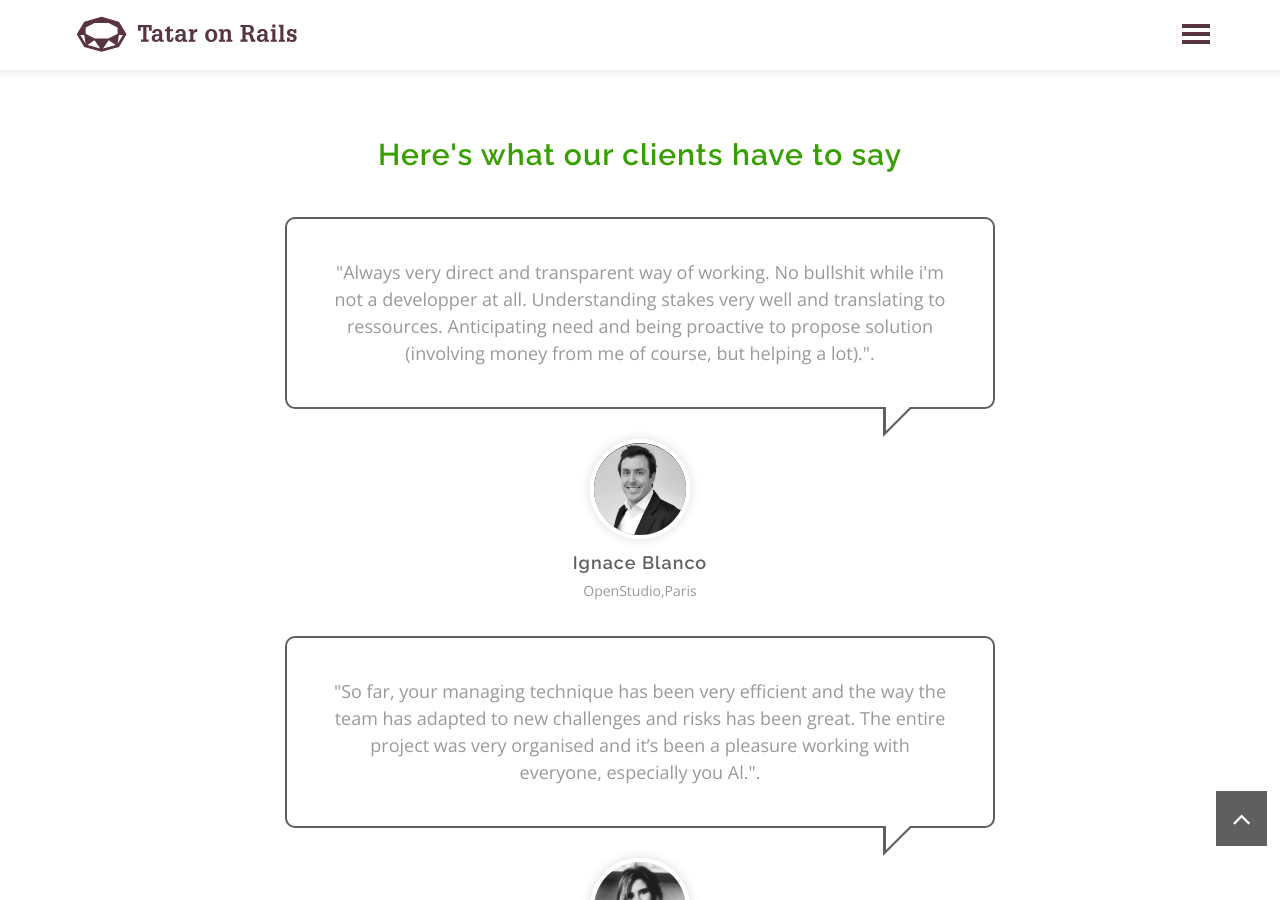
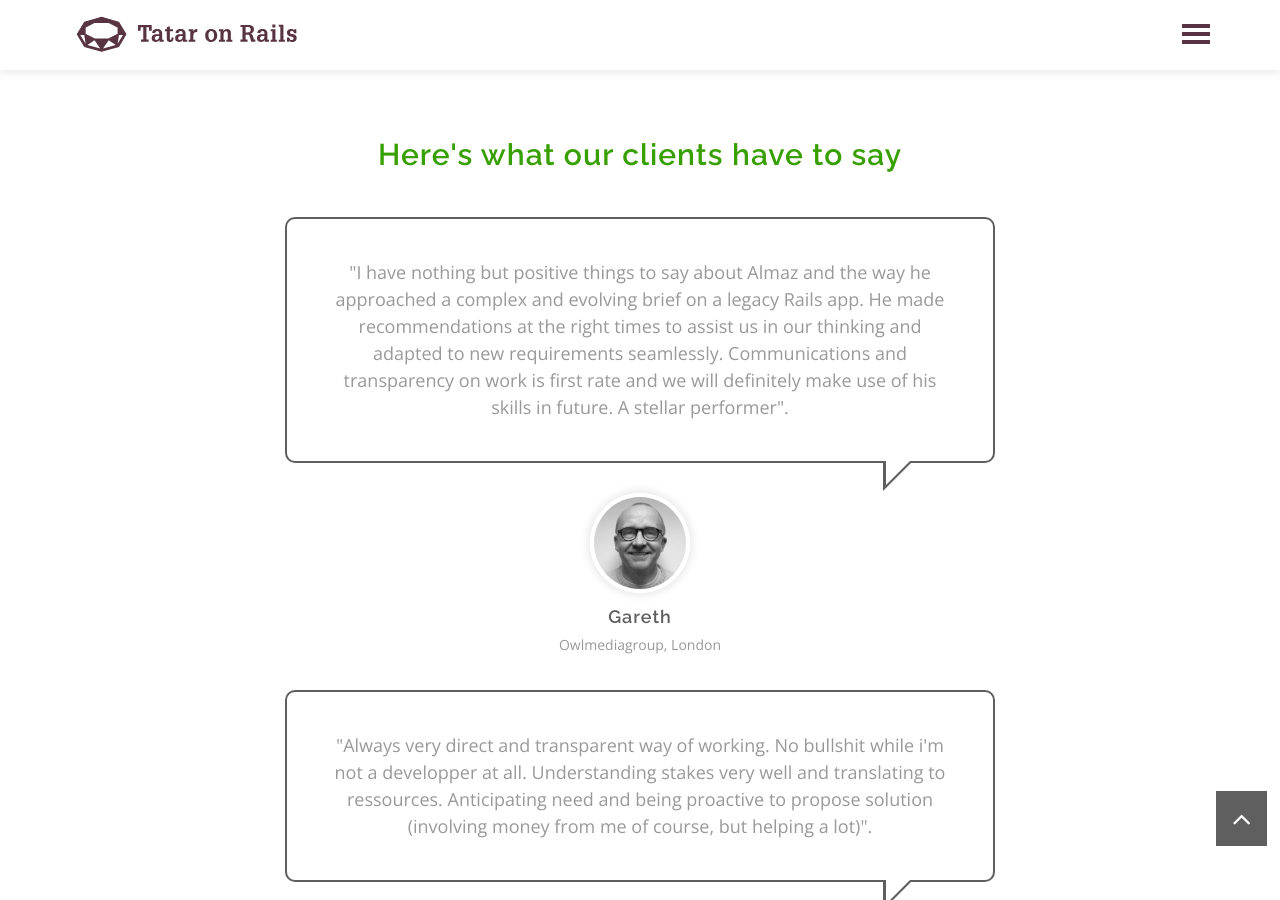
Before and after one commit to tataronrails/tataronrails.github.io, a Jekyll site: the page built from index.md, in a window 1280 px wide and 900 px high, scrolled down 3102 px. Built offline with Jekyll 4.4.1, drawn with Linux system fonts in a browser that asks for light colours; our own code applies the rules of GitHub Pages for plain Markdown files.

Commit message:
Update default.html

```diff
--- a/_layouts/default.html
+++ b/_layouts/default.html
@@ -581,9 +581,28 @@
                                     <!--beginning of feedback block -->
                                     <div class="item wow fadeInRight" data-wow-delay="0.7s">
                                         <p class="speech">
+                                            "I have nothing but positive things to say about Almaz and the way he approached a complex and evolving brief on a legacy Rails app.
+He made recommendations at the right times to assist us in our thinking and adapted to new requirements seamlessly.
+Communications and transparency on work is first rate and we will definitely make use of his skills in future. A stellar performer".
+                                        </p>
+                                        <div class="client-info">
+                                            <img src="/assets/images/gareth.jpg">
+                                            <h4>
+                                                Gareth
+                                            </h4>
+                                            <span>Owlmediagroup, London</span>
+                                        </div>
+                                    </div>
+                                    <!-- /.item -->
+                                    <!-- end of feedback block-->
+
+
+                                    <!--beginning of feedback block -->
+                                    <div class="item wow fadeInRight" data-wow-delay="0.7s">
+                                        <p class="speech">
                                             "Always very direct and transparent way of working. No bullshit while i'm not a developper at all.
 Understanding stakes very well and translating to ressources.
-Anticipating need and being proactive to propose solution (involving money from me of course, but helping a lot).".
+Anticipating need and being proactive to propose solution (involving money from me of course, but helping a lot)".
                                         </p>
                                         <div class="client-info">
                                             <img src="/assets/images/ignace.jpg">
```
